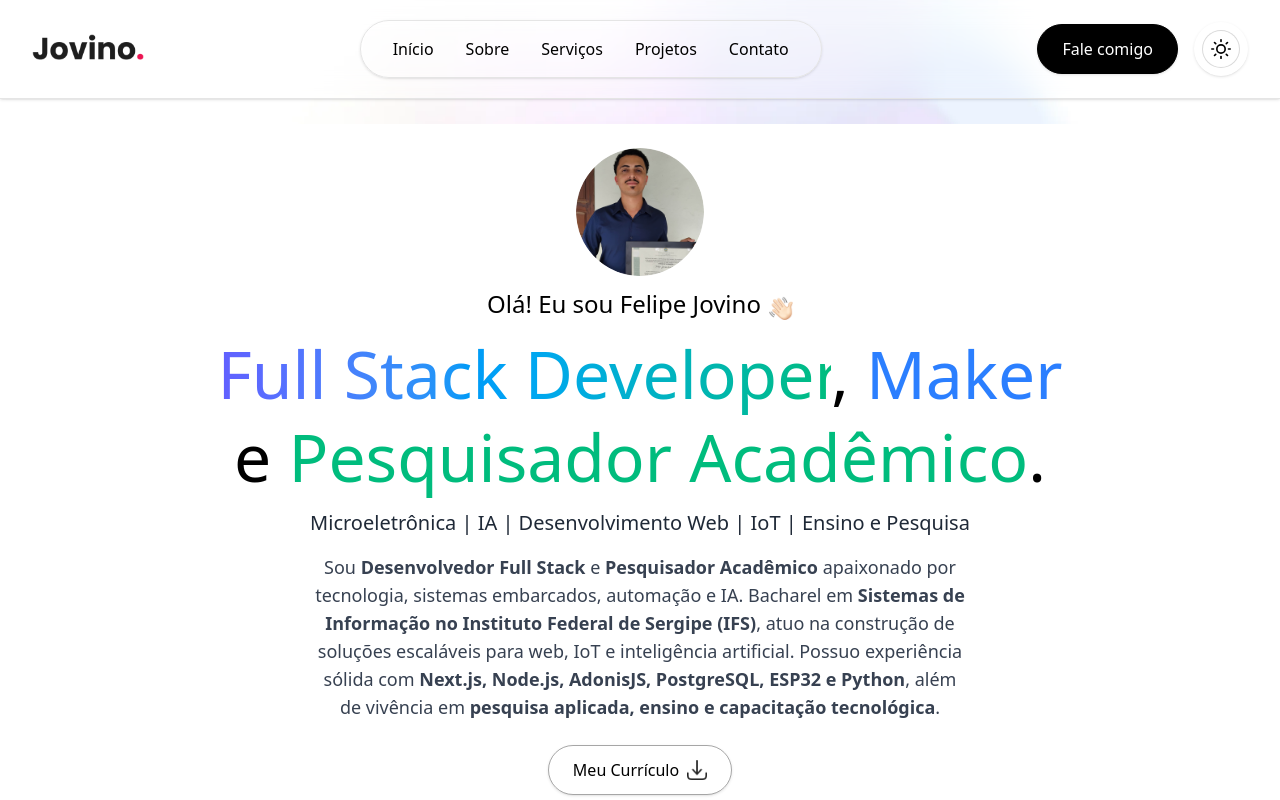
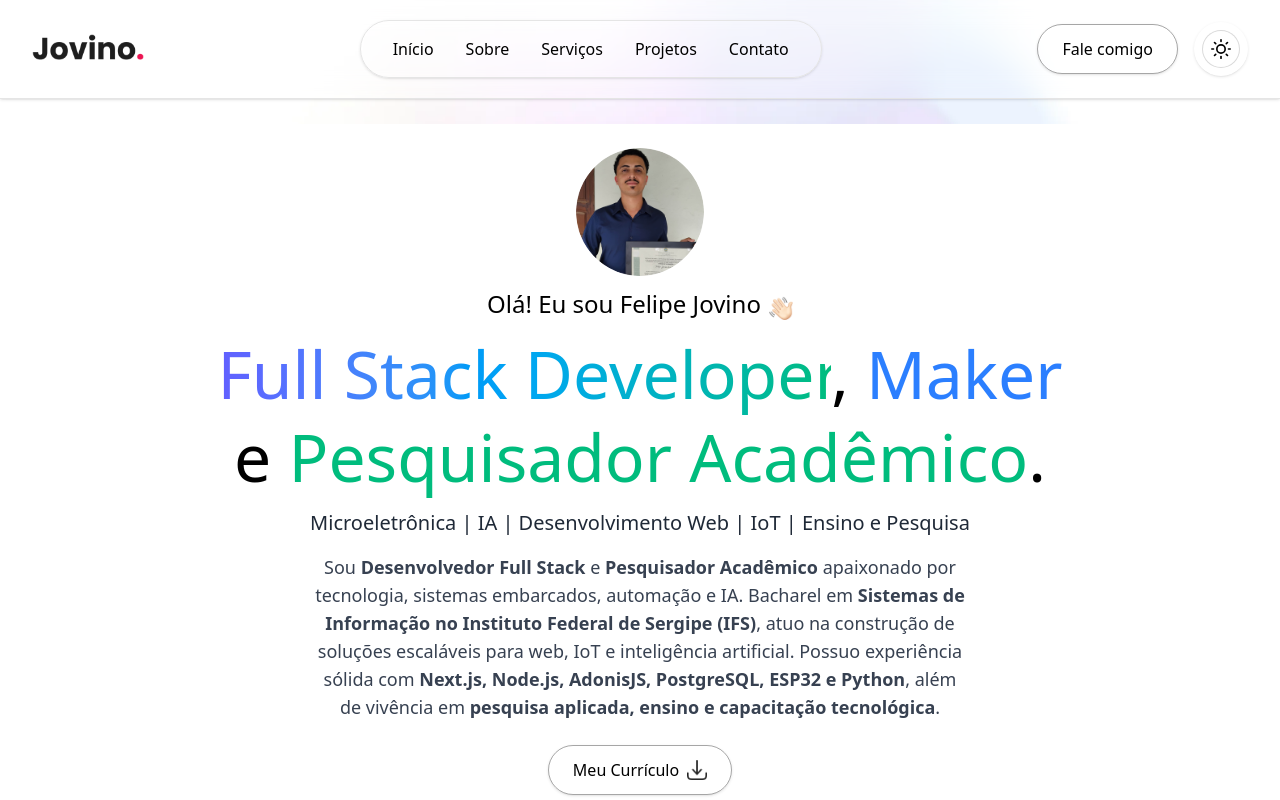
Before and after one commit to Jovinull/portfolio, a Next.js app: page / in a window 1280 px wide. Shown: the top 800 px of the page. Built offline with nearby package versions, Linux system fonts and the light colour scheme; no server answers; a web font is replaced by a local one.

Commit message:
fix: botão de fale comigo sendo outline

```diff
--- a/app/components/buttons/ContactButton.tsx
+++ b/app/components/buttons/ContactButton.tsx
@@ -15,7 +15,7 @@ export default function ContactButton({
   return (
     <BaseButton
       href={href}
-      variant="solid"
+      variant="theme"
       className={clsx(isFullWidth && 'w-full justify-center')}
     >
       {label}
```
